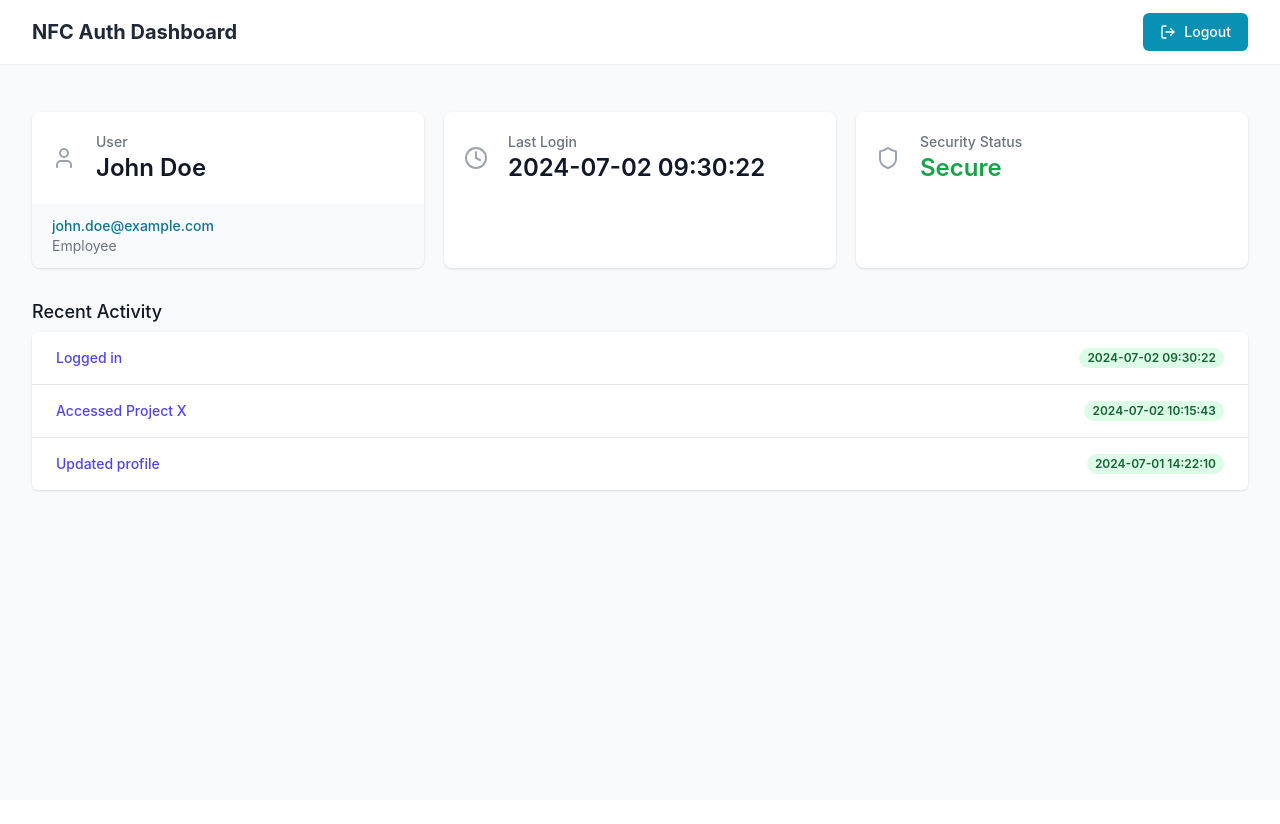
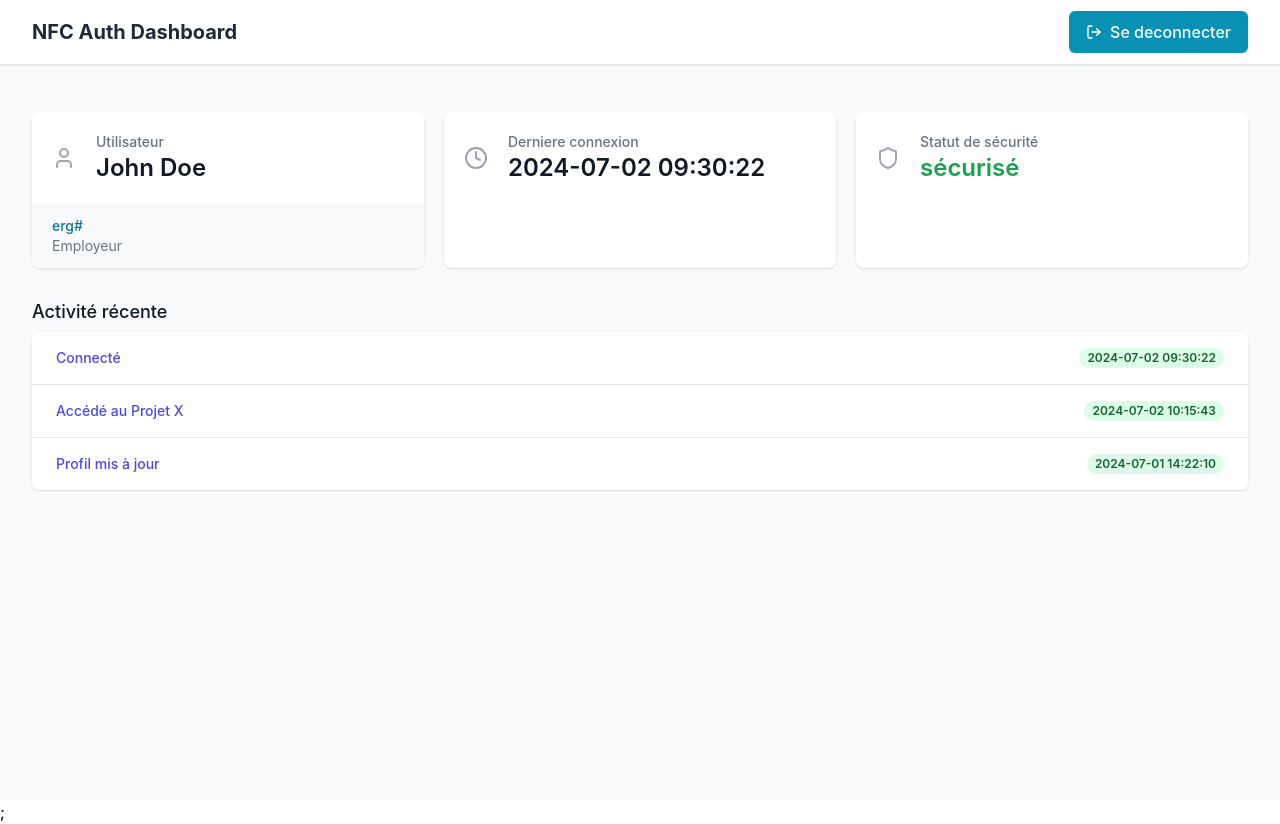
Before and after one commit to Nouaaman/nfc-web-app, a React (Create React App) app: page /dashboard in a window 1280 px wide. Before the commit the page ends 800 px from the top, so only its background shows below. Built offline with nearby package versions, Linux system fonts and the light colour scheme.

Commit message:
add user context

```diff
--- a/package.json
+++ b/package.json
@@ -12,6 +12,7 @@
     "react-router": "^6.24.1",
     "react-router-dom": "^6.24.1",
     "react-scripts": "5.0.1",
+    "react-toastify": "^10.0.5",
     "web-vitals": "^2.1.4"
   },
   "scripts": {
--- a/src/App.js
+++ b/src/App.js
@@ -1,8 +1,11 @@
 import logo from "./logo.svg";
 import "./App.css";
 import { createBrowserRouter, RouterProvider } from "react-router-dom";
+import { ToastContainer } from "react-toastify";
+import "react-toastify/dist/ReactToastify.css";
 import Login from "./pages/Login";
 import Dashboard from "./pages/Dashboard";
+import { UserProvider } from "./context/userContext";
 
 const router = createBrowserRouter([
   {
@@ -10,13 +13,33 @@ const router = createBrowserRouter([
     element: <Login />,
   },
   {
+    path: "/login",
+    element: <Login />,
+  },
+
+  {
     path: "/dashboard",
     element: <Dashboard />,
   },
 ]);
 
 function App() {
-  return <RouterProvider router={router} />;
+  return (
+    <>
+      <UserProvider>
+        <RouterProvider router={router} />;
+        <ToastContainer
+          position="bottom-center"
+          autoClose={3000}
+          hideProgressBar={false}
+          newestOnTop={false}
+          closeOnClick
+          draggable
+          theme="light"
+        />
+      </UserProvider>
+    </>
+  );
 }
 
 export default App;
--- a/src/components/CodeVerification.js
+++ b/src/components/CodeVerification.js
@@ -1,16 +1,19 @@
 import React, { useState } from "react";
+import { toast } from "react-toastify";
 
 export default function CodeVerification() {
   const [codes, setCodes] = useState(["34", "95", "16"]);
 
-  const handleCodeSubmit = (e) => {
+  const handleCodeSubmit = (e, code) => {
     e.preventDefault();
+    toast.error(code + " Code incorrete, veuillez réessayer. ");
+    toast.success("Vous êtes connecté.");
   };
 
   return (
     <div className="mt-10 sm:mx-auto sm:w-full sm:max-w-sm">
       <form className="space-y-6" action="#" method="POST">
-        <h3 className="block text-2xl font-semibold text-gray-900">
+        <h3 className="block text-center text-2xl font-semibold text-gray-900">
           Code de vérification
         </h3>
 
@@ -19,7 +22,7 @@ export default function CodeVerification() {
             <button
               className="flex justify-center items-center w-24 h-24 rounded-full bg-cyan-200  font-semibold leading-6 text-2xl text-black shadow-sm hover:bg-cyan-300 focus-visible:outline focus-visible:outline-2 "
               onClick={(e) => {
-                handleCodeSubmit(e);
+                handleCodeSubmit(e, code);
               }}
             >
               {code}
--- /dev/null
+++ b/src/context/userContext.js
@@ -0,0 +1,26 @@
+//user context with isAthenticated and user state
+import React, { createContext, useState } from "react";
+export const UserContext = createContext();
+
+export const UserProvider = ({ children }) => {
+  const [isAuthenticated, setIsAuthenticated] = useState(false);
+
+  const [user, setUser] = useState({
+    name: "John Doe",
+    email: "erg#",
+    role: "Employeur",
+    lastLogin: "2024-07-02 09:30:22",
+    recentActivity: [
+      { action: "Connecté", timestamp: "2024-07-02 09:30:22" },
+      { action: "Accédé au Projet X", timestamp: "2024-07-02 10:15:43" },
+      { action: "Profil mis à jour", timestamp: "2024-07-01 14:22:10" },
+    ],
+  });
+  return (
+    <UserContext.Provider
+      value={{ isAuthenticated, setIsAuthenticated, user, setUser }}
+    >
+      {children}
+    </UserContext.Provider>
+  );
+};
--- a/src/pages/Dashboard.js
+++ b/src/pages/Dashboard.js
@@ -1,22 +1,14 @@
-import React from "react";
+import React, { useContext, useEffect } from "react";
 import { User, Clock, Shield, LogOut } from "lucide-react";
+import { UserContext } from "../context/userContext";
 
 const Dashboard = () => {
-  const [userData, setUserData] = React.useState({
-    name: "John Doe",
-    email: "john.doe@example.com",
-    role: "Employee",
-    lastLogin: "2024-07-02 09:30:22",
-    recentActivity: [
-      { action: "Logged in", timestamp: "2024-07-02 09:30:22" },
-      { action: "Accessed Project X", timestamp: "2024-07-02 10:15:43" },
-      { action: "Updated profile", timestamp: "2024-07-01 14:22:10" },
-    ],
-  });
+  const userData = useContext(UserContext);
+  const [user, setUser] = React.useState(userData.user);
 
   return (
     <div className="min-h-screen bg-gray-50">
-      <nav className="bg-white shadow-sm">
+      <nav className="bg-white shadow">
         <div className="max-w-7xl mx-auto px-4 sm:px-6 lg:px-8">
           <div className="flex justify-between h-16">
             <div className="flex">
@@ -27,9 +19,9 @@ const Dashboard = () => {
               </div>
             </div>
             <div className="flex items-center">
-              <button className="ml-3 inline-flex items-center px-4 py-2 border border-transparent text-sm font-medium rounded-md text-white bg-cyan-600 hover:bg-cyan-700 focus:outline-none focus:ring-2 focus:ring-offset-2 focus:ring-cyan-500">
+              <button className="ml-3 inline-flex items-center px-4 py-2 border border-transparent font-medium rounded-md text-white bg-cyan-600 hover:bg-cyan-700 focus:outline-none focus:ring-2 focus:ring-offset-2 focus:ring-cyan-500">
                 <LogOut className="mr-2 h-4 w-4" />
-                Logout
+                Se deconnecter
               </button>
             </div>
           </div>
@@ -52,11 +44,11 @@ const Dashboard = () => {
                   <div className="ml-5 w-0 flex-1">
                     <dl>
                       <dt className="text-sm font-medium text-gray-500 truncate">
-                        User
+                        Utilisateur
                       </dt>
                       <dd className="flex items-baseline">
                         <div className="text-2xl font-semibold text-gray-900">
-                          {userData.name}
+                          {user.name}
                         </div>
                       </dd>
                     </dl>
@@ -66,9 +58,9 @@ const Dashboard = () => {
               <div className="bg-gray-50 px-5 py-3">
                 <div className="text-sm">
                   <p className="font-medium text-cyan-700 truncate">
-                    {userData.email}
+                    {user.email}
                   </p>
-                  <p className="text-gray-500">{userData.role}</p>
+                  <p className="text-gray-500">{user.role}</p>
                 </div>
               </div>
             </div>
@@ -86,11 +78,11 @@ const Dashboard = () => {
                   <div className="ml-5 w-0 flex-1">
                     <dl>
                       <dt className="text-sm font-medium text-gray-500 truncate">
-                        Last Login
+                        Derniere connexion
                       </dt>
                       <dd className="flex items-baseline">
                         <div className="text-2xl font-semibold text-gray-900">
-                          {userData.lastLogin}
+                          {user.lastLogin}
                         </div>
                       </dd>
                     </dl>
@@ -112,11 +104,11 @@ const Dashboard = () => {
                   <div className="ml-5 w-0 flex-1">
                     <dl>
                       <dt className="text-sm font-medium text-gray-500 truncate">
-                        Security Status
+                        Statut de sécurité
                       </dt>
                       <dd className="flex items-baseline">
                         <div className="text-2xl font-semibold text-green-600">
-                          Secure
+                          sécurisé
                         </div>
                       </dd>
                     </dl>
@@ -129,11 +121,11 @@ const Dashboard = () => {
           {/* Recent Activity */}
           <div className="mt-8">
             <h2 className="text-lg leading-6 font-medium text-gray-900">
-              Recent Activity
+              Activité récente
             </h2>
             <div className="mt-2 bg-white shadow overflow-hidden sm:rounded-md">
               <ul role="list" className="divide-y divide-gray-200">
-                {userData.recentActivity.map((activity, index) => (
+                {user.recentActivity.map((activity, index) => (
                   <li key={index}>
                     <div className="px-4 py-4 sm:px-6">
                       <div className="flex items-center justify-between">
--- a/src/pages/Login.js
+++ b/src/pages/Login.js
@@ -1,8 +1,11 @@
-import React, { useState } from "react";
+import React, { useState, useContext } from "react";
 import { LayoutDashboard } from "lucide-react";
 import CodeVerification from "../components/CodeVerification";
+import { UserContext } from "../context/userContext";
 
 export default function Login() {
+  const userData = useContext(UserContext);
+
   const [codeVerificationVisivile, setCodeVerificationVisivile] =
     useState(false);
 
```
Also changed, not shown: 1 other file (tests, documents, lock files or other folders).
